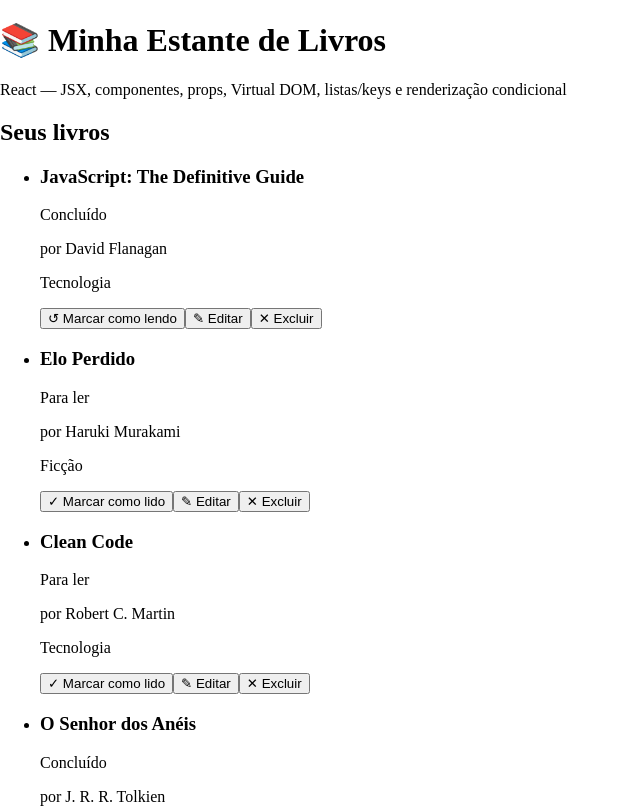
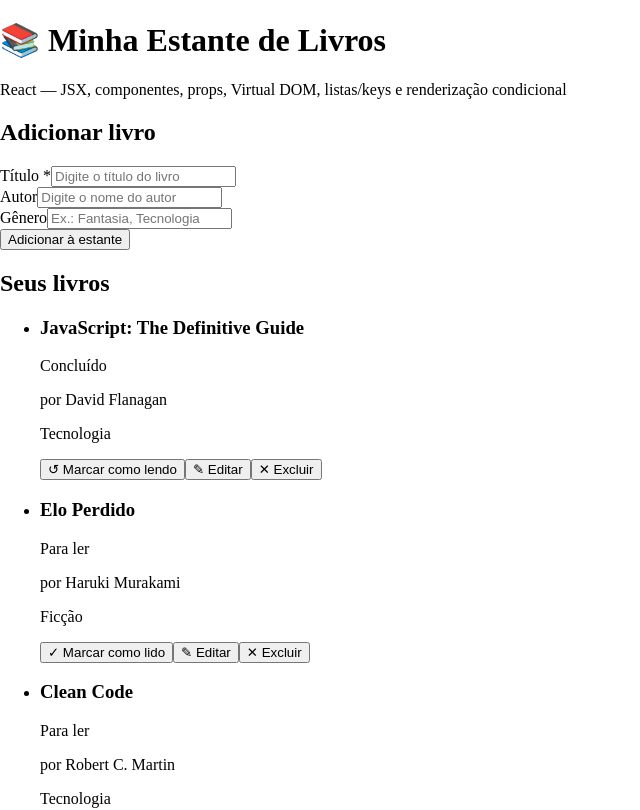
Before and after one commit to jenifferCamar/Minha-estante-de-livros, a React (Vite) app: page / in a window 1280 px wide. Shown: the top 810 px of the page, without its empty margins (0-640 px from the left). Built offline with nearby package versions, Linux system fonts and the light colour scheme.

Commit message:
feat: FormLivro e useState para adicionar, editar, alternar e excluir

```diff
--- a/src/App.jsx
+++ b/src/App.jsx
@@ -1,23 +1,78 @@
+import { useEffect, useState } from "react";
 import { LIVROS_INICIAIS } from "./data/livros";
 import ListaLivros from "./components/ListaLivros";
+import FormLivro from "./components/FormLivro";
+import EstadoCarregamento from "./components/EstadoCarregamento";
+
+function Header() {
+  return (
+    <header className="header">
+      <h1>📚 Minha Estante de Livros</h1>
+      <p>React — JSX, componentes, props, Virtual DOM, listas/keys e renderização condicional</p>
+    </header>
+  );
+}
+
+function gerarId(lista) {
+  return lista.length ? Math.max(...lista.map((l) => l.id)) + 1 : 1;
+}
 
 function App() {
-  const livros = LIVROS_INICIAIS;
+  const [livros, setLivros] = useState(LIVROS_INICIAIS);
+  const [carregando, setCarregando] = useState(true);
+  const [editando, setEditando] = useState(null);
+
+  useEffect(() => {
+    const timer = setTimeout(() => setCarregando(false), 800);
+    return () => clearTimeout(timer);
+  }, []);
+
+  const adicionarLivro = (livro) => {
+    const novo = { id: gerarId(livros), ...livro, concluido: false };
+    setLivros([novo, ...livros]);
+  };
+
+  const salvarEdicao = (livro) => {
+    setLivros(
+      livros.map((l) => (l.id === editando.id ? { ...editando, ...livro } : l))
+    );
+    setEditando(null);
+  };
+
+  const alternarStatus = (id) =>
+    setLivros(
+      livros.map((l) => (l.id === id ? { ...l, concluido: !l.concluido } : l))
+    );
+
+  const excluirLivro = (id) => setLivros(livros.filter((l) => l.id !== id));
+
+  const iniciarEdicao = (id) => setEditando(livros.find((l) => l.id === id));
+  const cancelarEdicao = () => setEditando(null);
 
   return (
     <>
-      <header className="header">
-        <h1>📚 Minha Estante de Livros</h1>
-        <p>React — JSX, componentes, props, Virtual DOM, listas/keys e renderização condicional</p>
-      </header>
-
+      <Header />
       <main className="conteudo">
+        <FormLivro
+          onSalvar={editando ? salvarEdicao : adicionarLivro}
+          livroEditando={editando}
+          onCancelarEdicao={cancelarEdicao}
+        />
         <section className="estante">
           <h2>Seus livros</h2>
-          <ListaLivros livros={livros} filtro="todos" />
+          {carregando ? (
+            <EstadoCarregamento />
+          ) : (
+            <ListaLivros
+              livros={livros}
+              filtro="todos"
+              onAlternarStatus={alternarStatus}
+              onEditar={iniciarEdicao}
+              onExcluir={excluirLivro}
+            />
+          )}
         </section>
       </main>
-
       <footer className="rodape">
         <small>Projeto da Aula 08 — Frameworks Front-end (SENÃO/SC).</small>
       </footer>
--- /dev/null
+++ b/src/components/EstadoCarregamento.jsx
@@ -0,0 +1,33 @@
+export default function EstadoCarregamento() {
+  return (
+    <div className="estado-carregamento" aria-live="polite">
+      <svg
+        className="estado-carregamento__icone"
+        width="40"
+        height="40"
+        viewBox="0 0 24 24"
+        fill="none"
+        xmlns="http://www.w3.org/2000/svg"
+        aria-hidden="true"
+      >
+        <circle cx="12" cy="12" r="9" stroke="currentColor" strokeWidth="1.5" opacity="0.4" />
+        <path
+          d="M12 3v4m7.99 2.01A8 8 0 0 1 12 20a8 8 0 0 1-7.99-7.07"
+          stroke="currentColor"
+          strokeWidth="1.5"
+          strokeLinecap="round"
+        >
+          <animateTransform
+            attributeName="transform"
+            type="rotate"
+            from="0 12 12"
+            to="360 12 12"
+            dur="0.9s"
+            repeatCount="indefinite"
+          />
+        </path>
+      </svg>
+      <p>Organizando sua estante…</p>
+    </div>
+  );
+}
--- /dev/null
+++ b/src/components/FormLivro.jsx
@@ -0,0 +1,92 @@
+import { useEffect, useState } from "react";
+
+export default function FormLivro({ onSalvar, livroEditando, onCancelarEdicao }) {
+  const [titulo, setTitulo] = useState("");
+  const [autor, setAutor] = useState("");
+  const [genero, setGenero] = useState("");
+
+  const editando = Boolean(livroEditando);
+
+  useEffect(() => {
+    if (livroEditando) {
+      setTitulo(livroEditando.titulo ?? "");
+      setAutor(livroEditando.autor ?? "");
+      setGenero(livroEditando.genero ?? "");
+    }
+  }, [livroEditando]);
+
+  const resetar = () => {
+    setTitulo("");
+    setAutor("");
+    setGenero("");
+  };
+
+  const handleSubmit = (evento) => {
+    evento.preventDefault();
+    if (!titulo.trim()) {
+      return;
+    }
+
+    onSalvar({
+      titulo: titulo.trim(),
+      autor: autor.trim(),
+      genero: genero.trim(),
+    });
+
+    if (!editando) {
+      resetar();
+    }
+  };
+
+  return (
+    <form className="formulario" onSubmit={handleSubmit} aria-labelledby="form-titulo">
+      <h2 id="form-titulo">{editando ? "Editar livro" : "Adicionar livro"}</h2>
+
+      <div className="campo">
+        <label htmlFor="titulo">Título *</label>
+        <input
+          id="titulo"
+          value={titulo}
+          onChange={(e) => setTitulo(e.target.value)}
+          placeholder="Digite o título do livro"
+          required
+        />
+      </div>
+
+      <div className="campo">
+        <label htmlFor="autor">Autor</label>
+        <input
+          id="autor"
+          value={autor}
+          onChange={(e) => setAutor(e.target.value)}
+          placeholder="Digite o nome do autor"
+        />
+      </div>
+
+      <div className="campo">
+        <label htmlFor="genero">Gênero</label>
+        <input
+          id="genero"
+          value={genero}
+          onChange={(e) => setGenero(e.target.value)}
+          placeholder="Ex.: Fantasia, Tecnologia"
+        />
+      </div>
+
+      <div className="formulario-acoes">
+        <button type="submit" className="botao primario">
+          {editando ? "Salvar alterações" : "Adicionar à estante"}
+        </button>
+        {editando && onCancelarEdicao && (
+          <button
+            type="button"
+            className="botao secundario"
+            onClick={onCancelarEdicao}
+          >
+            Cancelar
+          </button>
+        )}
+      </div>
+    </form>
+  );
+}
```
